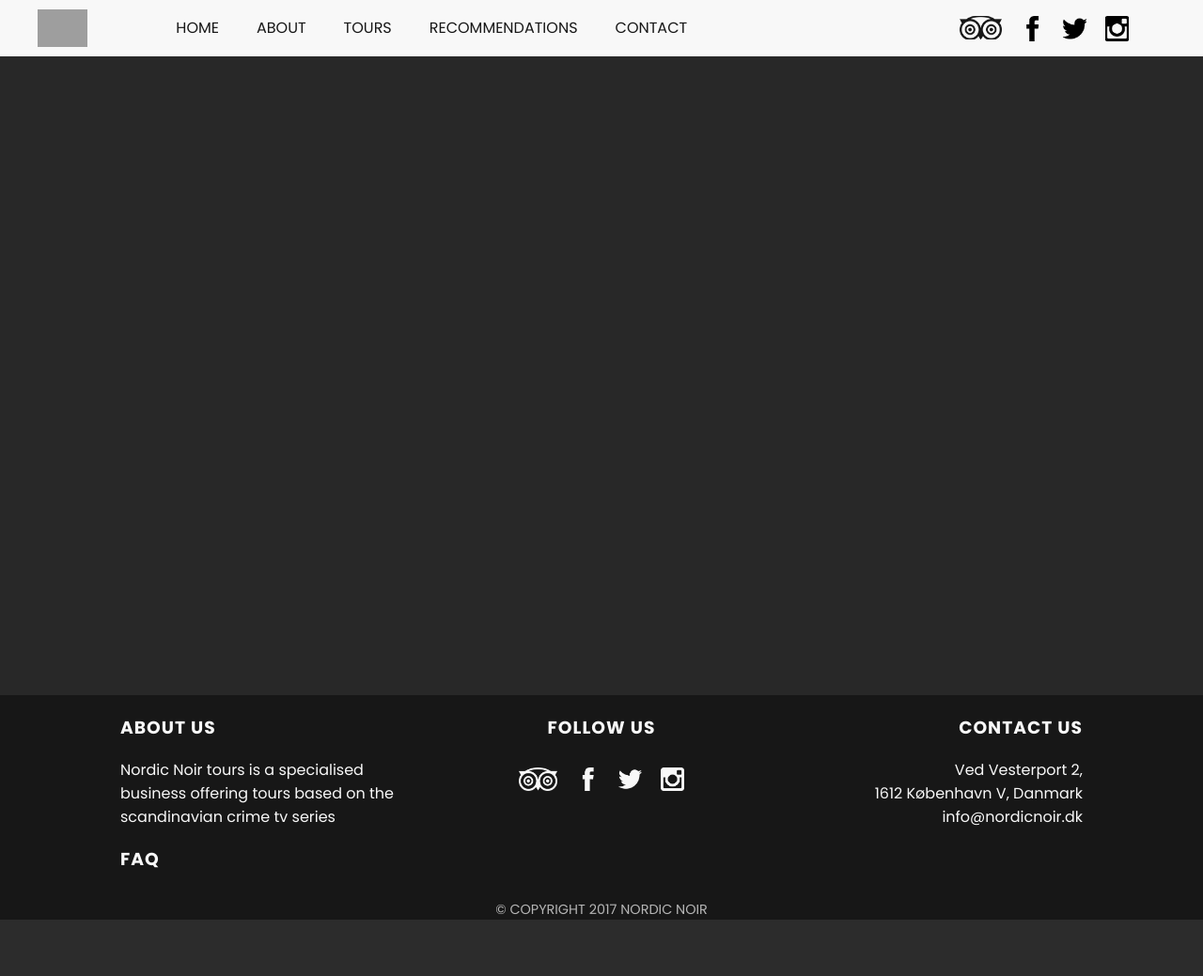
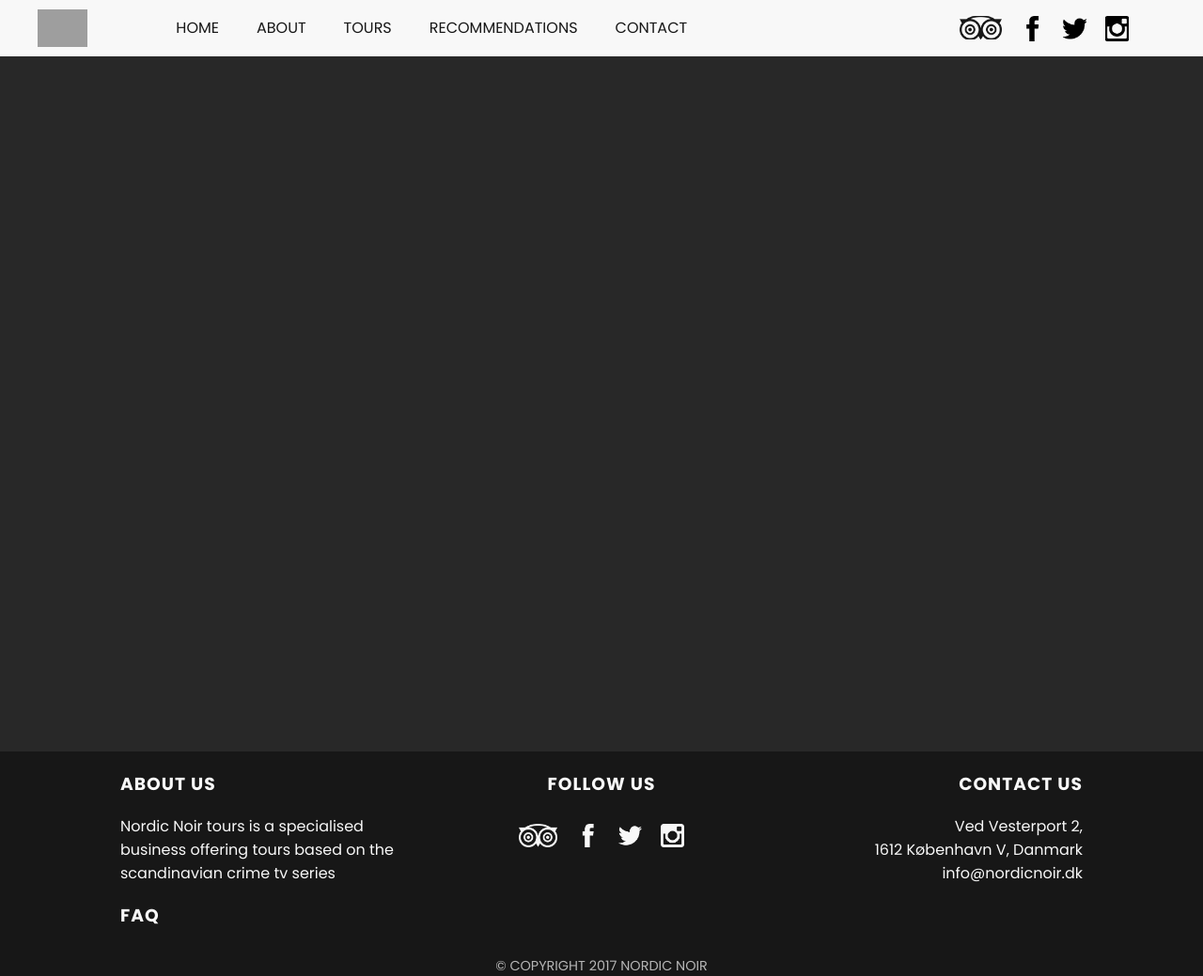
Before and after one commit to EduardCarmocanu/nordic-noir, a PHP site: page /tours.php in a window 1280 px wide. Shown: the whole page at 94% size. Before the commit the page ends 979 px from the top, so only its background shows below. Run offline with PHP 8.4, Linux system fonts and the light colour scheme; data comes from the database, SQL or seed files in the repository; data that the repository does not hold is empty; style sheets or scripts are compiled from the project's sources; some libraries are stand-ins or nearby versions; grey boxes are pictures that could not be loaded.

Commit message:
Added padding

```diff
--- a/scss/custom/_tours.scss
+++ b/scss/custom/_tours.scss
@@ -5,7 +5,10 @@
 	background-position: center;
 	background-color: rgb(40, 40, 40);
 }
+.tours-wrapper {
+	padding-top: 60px;
 	.tour-wrapper {
+
 		height: calc(25vh - (60px)/ 4);
 		cursor: pointer;
 		height: calc(25vh - (60px) / 4);
@@ -23,3 +26,4 @@
 			height: 100%;
 		}
 	}
+}
```
Lines whose indentation alone changed are shown as unchanged.
